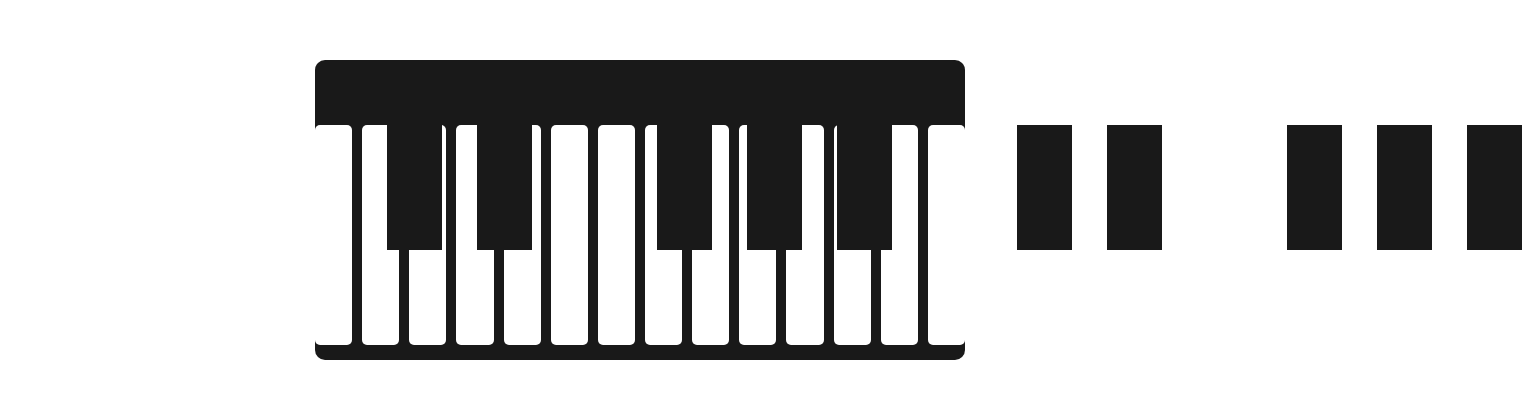
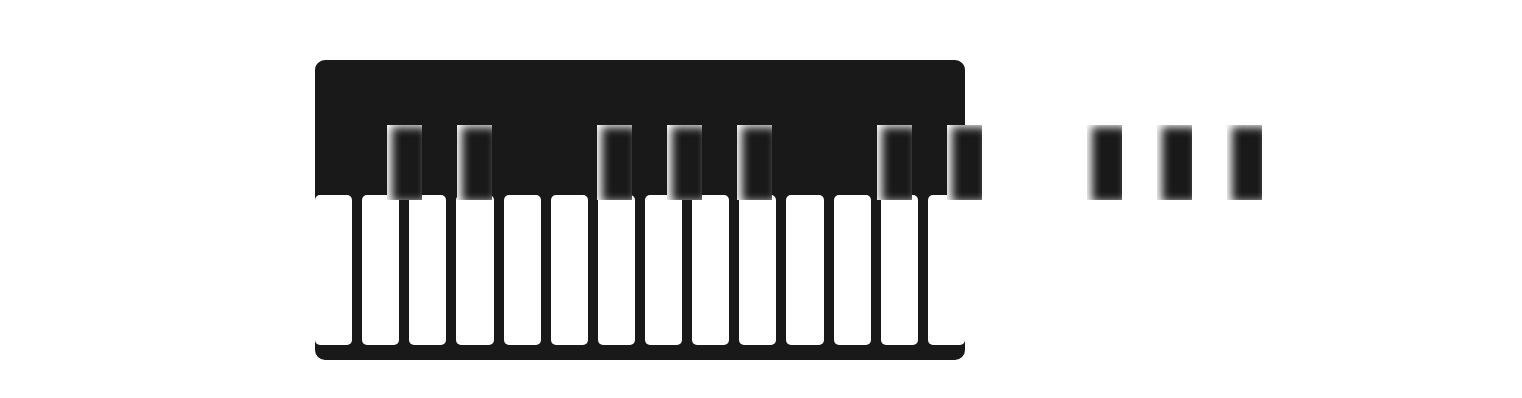
Before and after one commit to juuliana/piano, a Next.js app: page / in a window 1280 px wide. Shown: the part 190-588 px from the top of the page, 1522 px wide, since content can reach past the window. Built offline with nearby package versions, Linux system fonts and the light colour scheme.

Commit message:
fix: fix keys

```diff
--- a/src/components/index.ts
+++ b/src/components/index.ts
@@ -1,2 +1,3 @@
 export * from "./key";
 export * from "./major-key";
+export * from "./toggle";
--- a/src/components/key/index.tsx
+++ b/src/components/key/index.tsx
@@ -1,17 +1,26 @@
-import { Codes } from "@/src/utils";
 import { useSound } from "@/src/hooks";
+import { Codes, IStructure } from "@/src/utils";
+
+import { IToggle } from "../toggle/types";
 
 import { Container } from "./styles";
 
 export namespace KeyProps {
   export interface Props {
-    note: Codes;
+    note: IStructure;
     typed: Codes | string;
+    labelOption: IToggle.Selected;
   }
 }
 
-export function Key({ note, typed }: KeyProps.Props) {
+export function Key({ note, typed, labelOption }: KeyProps.Props) {
   const { play } = useSound();
 
-  return <Container onClick={() => play(note)} selected={typed === note} />;
+  const label = labelOption === "hidden" ? "" : note[labelOption];
+
+  return (
+    <Container onClick={() => play(note.code)} selected={typed === note.code}>
+      {label}
+    </Container>
+  );
 }
--- a/src/components/key/styles.ts
+++ b/src/components/key/styles.ts
@@ -1,11 +1,18 @@
 import styled, { css } from "styled-components";
 
 export const Container = styled.div`
+  display: flex;
+  justify-content: center;
+  align-items: flex-end;
   background: #ffffff;
-  height: 220px;
-  width: 80px;
+  height: 150px;
+  width: 50px;
   border-radius: 5px;
   margin-bottom: 5px;
+  padding-bottom: 10px;
+
+  font-size: 20px;
+  color: #19191980;
 
   ${({ selected }: { selected: boolean }) => {
     if (selected) {
--- a/src/components/major-key/index.tsx
+++ b/src/components/major-key/index.tsx
@@ -1,22 +1,32 @@
-import { Codes } from "@/src/utils";
 import { useSound } from "@/src/hooks";
+import { Codes, IStructure, Keys } from "@/src/utils";
+
+import { IToggle } from "../toggle/types";
 
 import { Container } from "./styles";
 
 export interface MajorKeyProps {
-  note?: Codes | string;
+  note?: IStructure;
+  key?: Keys;
   empty?: boolean;
   typed?: Codes | string;
+  labelOption: IToggle.Selected;
 }
 
-export function MajorKey({ empty, note = "", typed }: MajorKeyProps) {
+export function MajorKey({ empty, note, typed, labelOption }: MajorKeyProps) {
   const { play } = useSound();
+
+  const { code = "" } = note || {};
+
+  const label = labelOption === "hidden" ? "" : note && note[labelOption];
 
   return (
     <Container
       empty={empty}
-      onClick={() => play(note)}
-      selected={typed === note}
-    />
+      onClick={() => play(code)}
+      selected={typed === code}
+    >
+      {label}
+    </Container>
   );
 }
--- a/src/components/major-key/styles.ts
+++ b/src/components/major-key/styles.ts
@@ -1,9 +1,17 @@
 import styled, { css } from "styled-components";
 
 export const Container = styled.div`
+  display: flex;
+  justify-content: center;
+  align-items: flex-end;
+
   background: #191919;
-  width: 55px;
-  height: 125px;
+  width: 35px;
+  height: 75px;
+  padding-bottom: 10px;
+
+  font-size: 16px;
+  color: #ffffff80;
 
   ${({ selected, empty }: { selected: boolean; empty?: boolean }) => {
     if (empty) {
```
